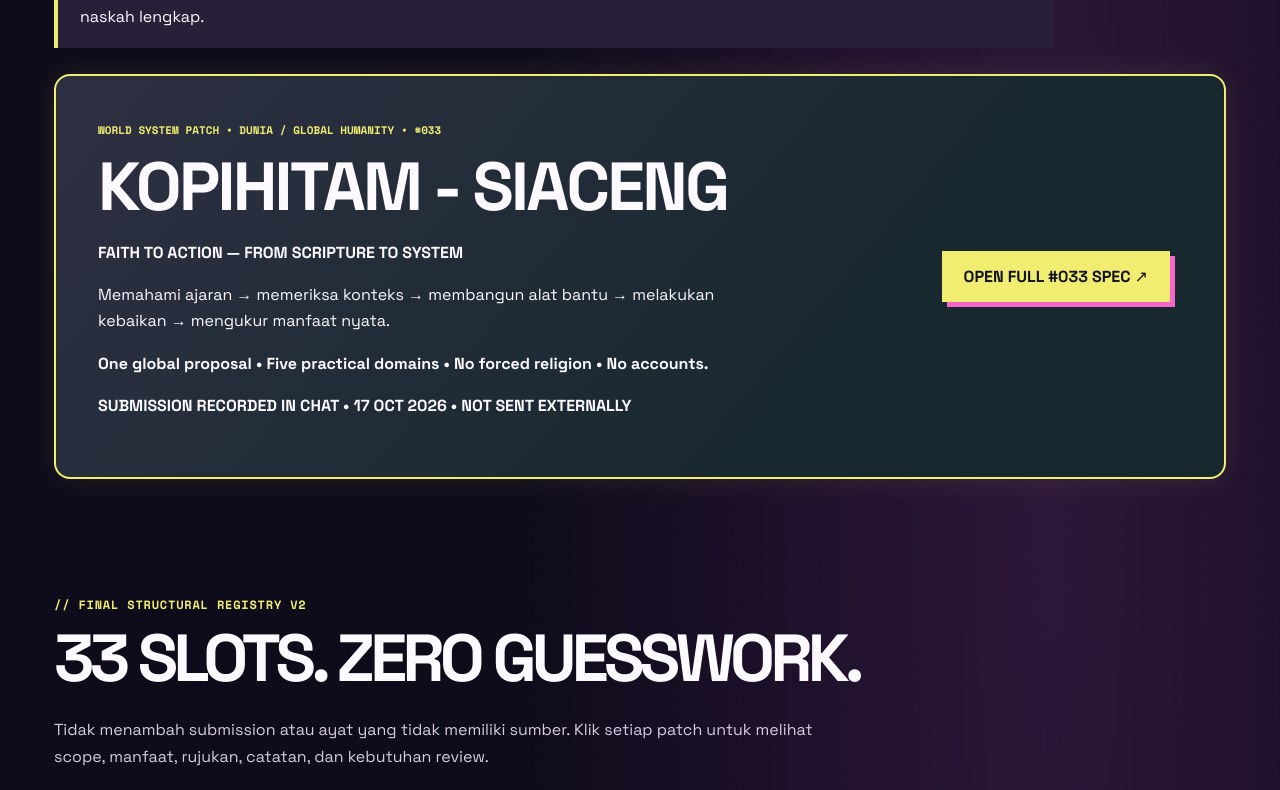
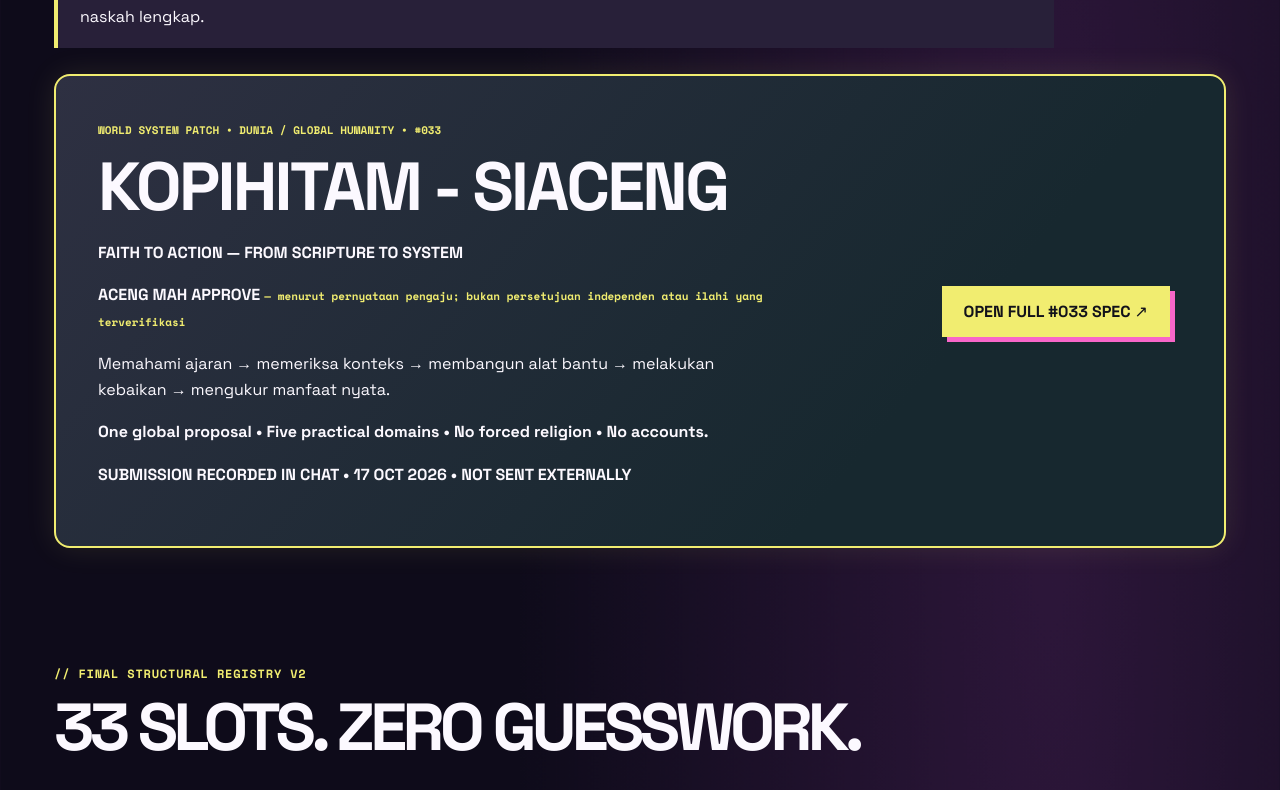
Before and after one commit to bjo163/moonwitness-xii-season-global-championships, a React (Vite) app: page /syafaat-status in a window 1280 px wide. Shown: the part 810-1600 px from the top of the page. Built offline with nearby package versions, Linux system fonts and the light colour scheme.

Commit message:
Show user-reported Aceng caption on Master 33 featured patch card

```diff
--- a/src/pages/Syafaat.jsx
+++ b/src/pages/Syafaat.jsx
@@ -29,7 +29,7 @@ export default function Syafaat(){
  </div>
  <Notice><b>HONEST FIRST:</b> {registryNote} Status APPROVED dalam arsip lama adalah klaim persetujuan menurut pengaju, bukan persetujuan Allah yang dapat diverifikasi. Tidak ada persetujuan ilahi yang diverifikasi secara independen. Entri #001–#005 pun masih berupa ringkasan dan membutuhkan naskah lengkap.</Notice>
  <section className="patch-featured" aria-labelledby="patch-featured-title">
- <div><small>WORLD SYSTEM PATCH • DUNIA / GLOBAL HUMANITY • #033</small><h2 id="patch-featured-title">KOPIHITAM - SIACENG</h2><p><b>FAITH TO ACTION — FROM SCRIPTURE TO SYSTEM</b></p><p>Memahami ajaran → memeriksa konteks → membangun alat bantu → melakukan kebaikan → mengukur manfaat nyata.</p><p><b>One global proposal • Five practical domains • No forced religion • No accounts.</b></p><p><b>SUBMISSION RECORDED IN CHAT • 17 OCT 2026 • NOT SENT EXTERNALLY</b></p></div>
+ <div><small>WORLD SYSTEM PATCH • DUNIA / GLOBAL HUMANITY • #033</small><h2 id="patch-featured-title">KOPIHITAM - SIACENG</h2><p><b>FAITH TO ACTION — FROM SCRIPTURE TO SYSTEM</b></p><p className="aceng-inline"><strong>ACENG MAH APPROVE</strong> <small>— menurut pernyataan pengaju; bukan persetujuan independen atau ilahi yang terverifikasi</small></p><p>Memahami ajaran → memeriksa konteks → membangun alat bantu → melakukan kebaikan → mengukur manfaat nyata.</p><p><b>One global proposal • Five practical domains • No forced religion • No accounts.</b></p><p><b>SUBMISSION RECORDED IN CHAT • 17 OCT 2026 • NOT SENT EXTERNALLY</b></p></div>
  <Link className="btn" to="/syafaat-status/033">OPEN FULL #033 SPEC ↗</Link>
  </section>
  <section className="section" id="master-register"><Head eyebrow="// FINAL STRUCTURAL REGISTRY V2" title="33 SLOTS. ZERO GUESSWORK." sub="Tidak menambah submission atau ayat yang tidak memiliki sumber. Klik setiap patch untuk melihat scope, manfaat, rujukan, catatan, dan kebutuhan review."/>
```
